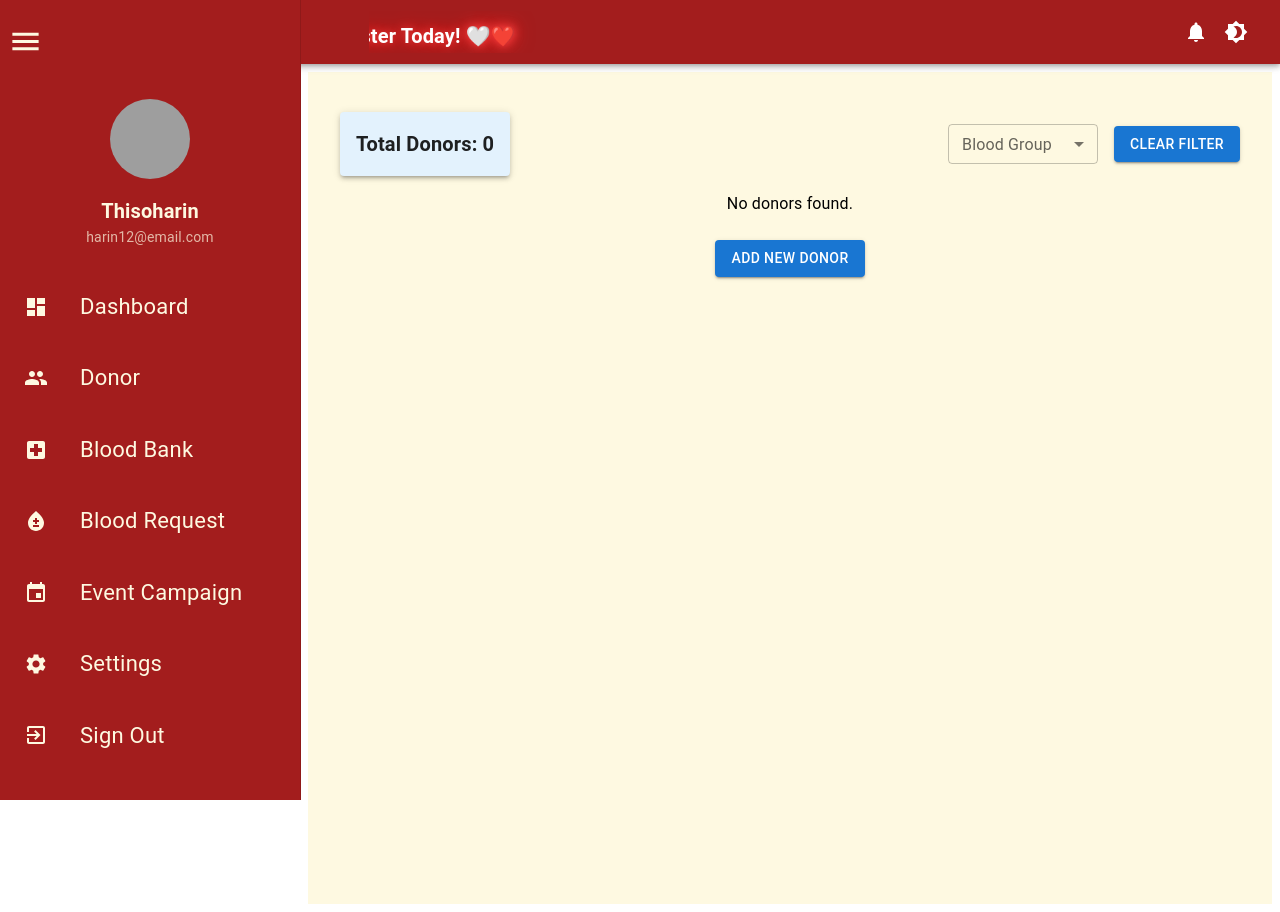
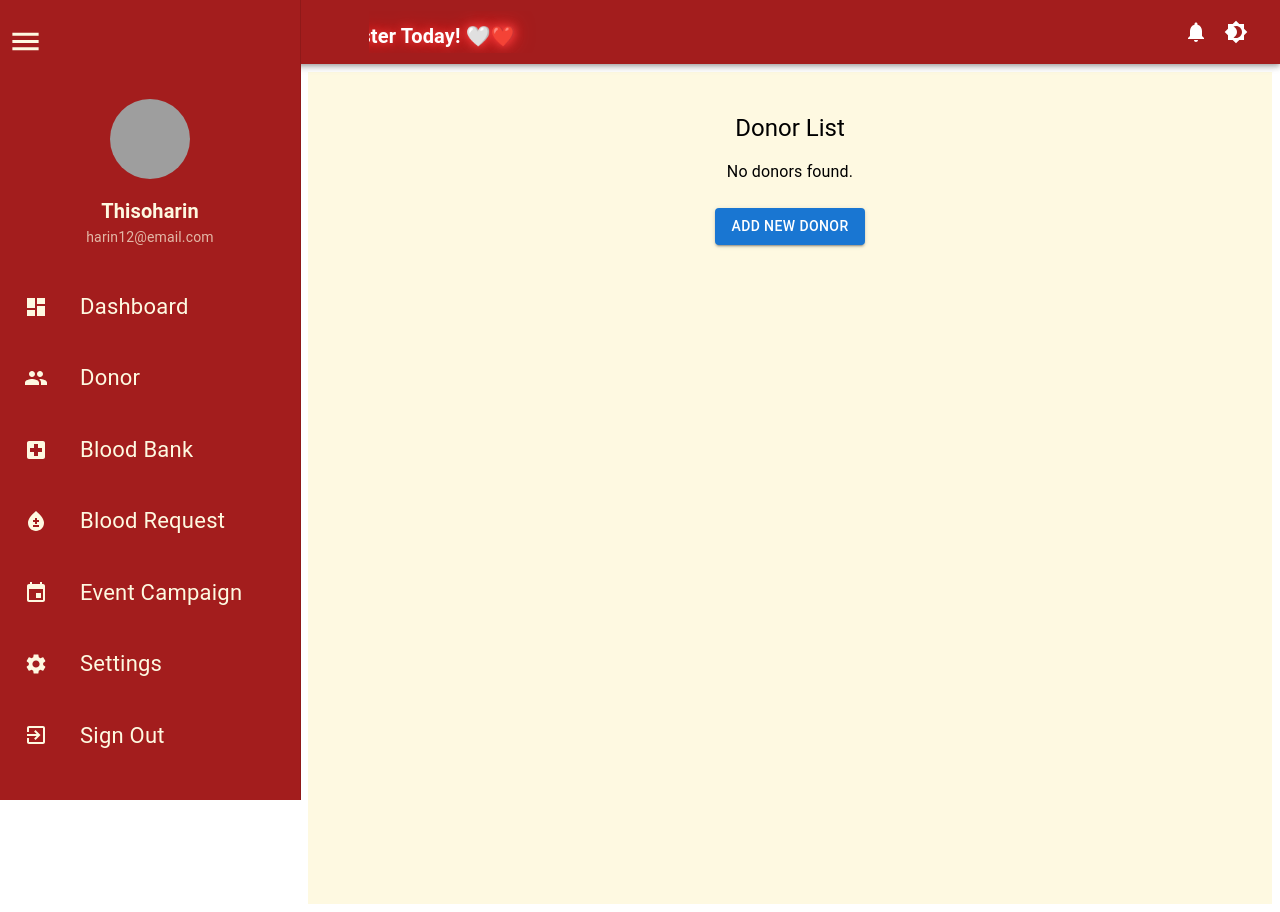
Before and after one commit to SowmiyaAnanth/DRedHope_Blood_Bank, a React (Create React App) app in the folder frontend/: page /donor in a window 1280 px wide. Built offline with nearby package versions, Linux system fonts and the light colour scheme; grey boxes are pictures that could not be loaded.

Commit message:
last updates

```diff
--- a/frontend/src/pages/Donor/index.jsx
+++ b/frontend/src/pages/Donor/index.jsx
@@ -14,7 +14,6 @@ import {
   MenuItem,
   InputAdornment,
   Grid,
-  Paper,
 } from "@mui/material";
 import PhoneInput from "react-phone-input-2";
 import "react-phone-input-2/lib/style.css";
@@ -30,7 +29,6 @@ export default function Donor() {
   const [error, setError] = useState("");
   const [phoneError, setPhoneError] = useState("");
   const [nameError, setNameError] = useState("");
-  const [filterGroup, setFilterGroup] = useState("");
 
   const bloodGroups = ["A+", "A-", "B+", "B-", "AB+", "AB-", "O+", "O-"];
 
@@ -57,6 +55,7 @@ export default function Donor() {
     image: "",
   });
 
+  // Load Merriweather font
   useEffect(() => {
     const link = document.createElement("link");
     link.href =
@@ -160,7 +159,9 @@ export default function Donor() {
       });
     }
 
-    localStorage.setItem("donors", JSON.stringify(updatedDonors));
+    const lightweightDonors = updatedDonors.map(({ image, ...rest }) => rest);
+    localStorage.setItem("donors", JSON.stringify(lightweightDonors));
+
     setDonors(updatedDonors);
     setMessage(
       formData.id ? "Donor updated successfully!" : "Donor added successfully!"
@@ -207,58 +208,19 @@ export default function Donor() {
     setView("edit");
   };
 
-  const filteredDonors = filterGroup
-    ? donors.filter((d) => d.bloodGroup === filterGroup)
-    : donors;
-
   if (view === "list") {
     return (
       <Box mt={3}>
-        <Box
-          display="flex"
-          justifyContent="space-between"
-          alignItems="center"
-          px={2}
-          mb={2}
-        >
-          <Paper elevation={3} sx={{ padding: 2, backgroundColor: "#e3f2fd" }}>
-            <Typography variant="h6" fontWeight="bold">
-              Total Donors: {filteredDonors.length}
-            </Typography>
-          </Paper>
-          <Box display="flex" gap={2} alignItems="center">
-            <FormControl size="small" sx={{ minWidth: 150 }}>
-              <InputLabel>Blood Group</InputLabel>
-              <Select
-                value={filterGroup}
-                onChange={(e) => setFilterGroup(e.target.value)}
-                label="Blood Group"
-              >
-                <MenuItem value="">All</MenuItem>
-                {bloodGroups.map((group) => (
-                  <MenuItem key={group} value={group}>
-                    {group}
-                  </MenuItem>
-                ))}
-              </Select>
-            </FormControl>
-            <Button
-              variant="contained"
-              color="primary"
-              onClick={() => setFilterGroup("")}
-            >
-              Clear Filter
-            </Button>
-          </Box>
-        </Box>
-
-        {filteredDonors.length === 0 ? (
+        <Typography variant="h5" align="center">
+          Donor List
+        </Typography>
+        {donors.length === 0 ? (
           <Typography align="center" mt={2}>
             No donors found.
           </Typography>
         ) : (
           <Grid container spacing={2} mt={2}>
-            {filteredDonors.map((donor) => (
+            {donors.map((donor) => (
               <Grid item xs={12} sm={6} md={4} key={donor.id}>
                 <Box
                   sx={{
@@ -279,6 +241,7 @@ export default function Donor() {
                       transformStyle: "preserve-3d",
                     }}
                   >
+                    {/* FRONT SIDE */}
                     <Card
                       sx={{
                         position: "absolute",
@@ -306,6 +269,7 @@ export default function Donor() {
                       </CardContent>
                     </Card>
 
+                    {/* BACK SIDE */}
                     <Card
                       sx={{
                         position: "absolute",
@@ -322,9 +286,7 @@ export default function Donor() {
                           fontFamily: "Merriweather, serif",
                         }}
                       >
-                        <Typography fontWeight="bold">
-                          {donor.fullName}
-                        </Typography>
+                        <Typography fontWeight="bold">{donor.fullName}</Typography>
                         <Typography>Blood Group: {donor.bloodGroup}</Typography>
                         <Typography>City: {donor.city}</Typography>
                         <Typography>
@@ -356,7 +318,6 @@ export default function Donor() {
             ))}
           </Grid>
         )}
-
         <Box mt={3} textAlign="center">
           <Button
             variant="contained"
@@ -620,7 +581,11 @@ export default function Donor() {
             >
               Cancel
             </Button>
-            <Button onClick={handleSubmit} variant="contained" color="primary">
+            <Button
+              onClick={handleSubmit}
+              variant="contained"
+              color="primary"
+            >
               {formData.id ? "Update" : "Submit"}
             </Button>
           </Box>
```
